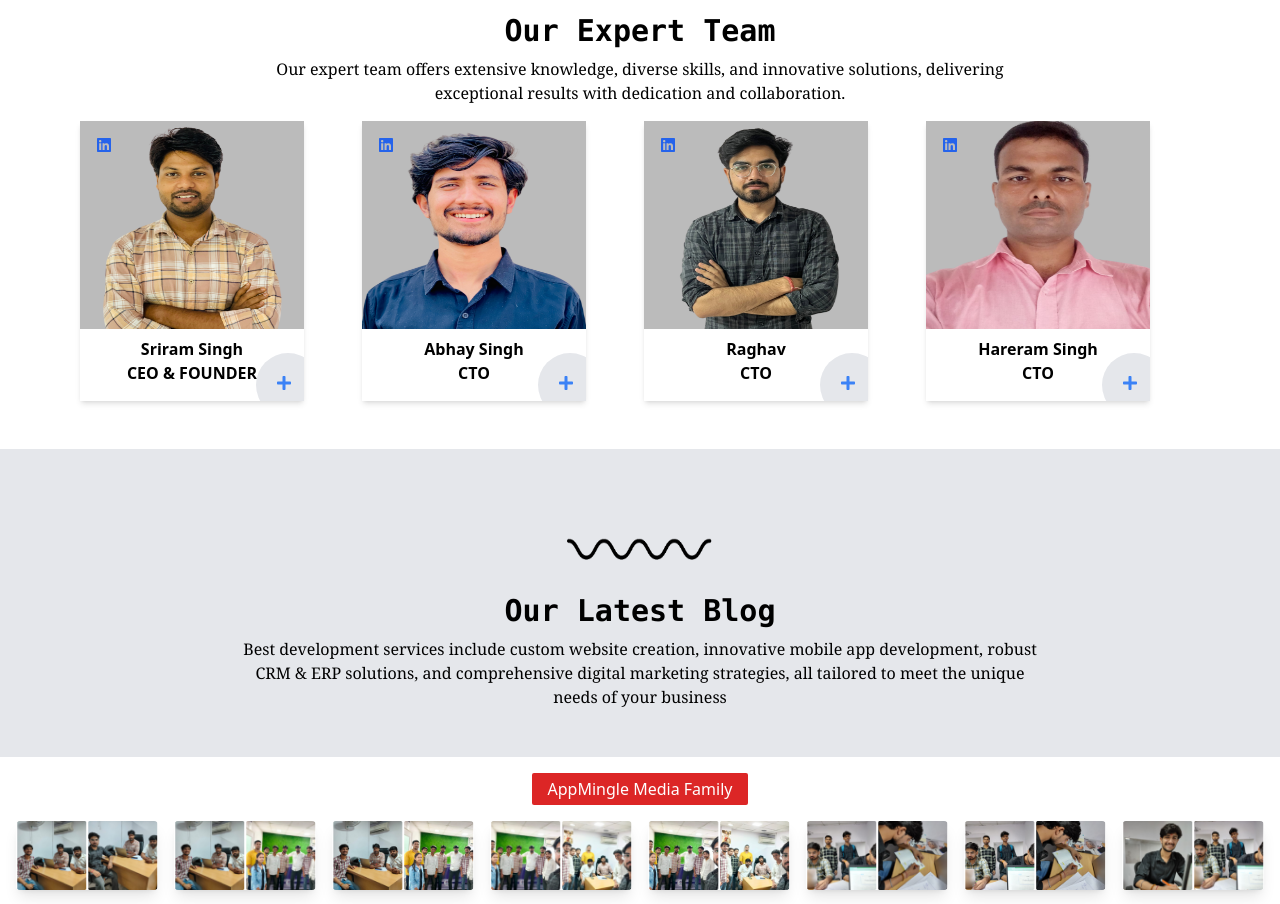
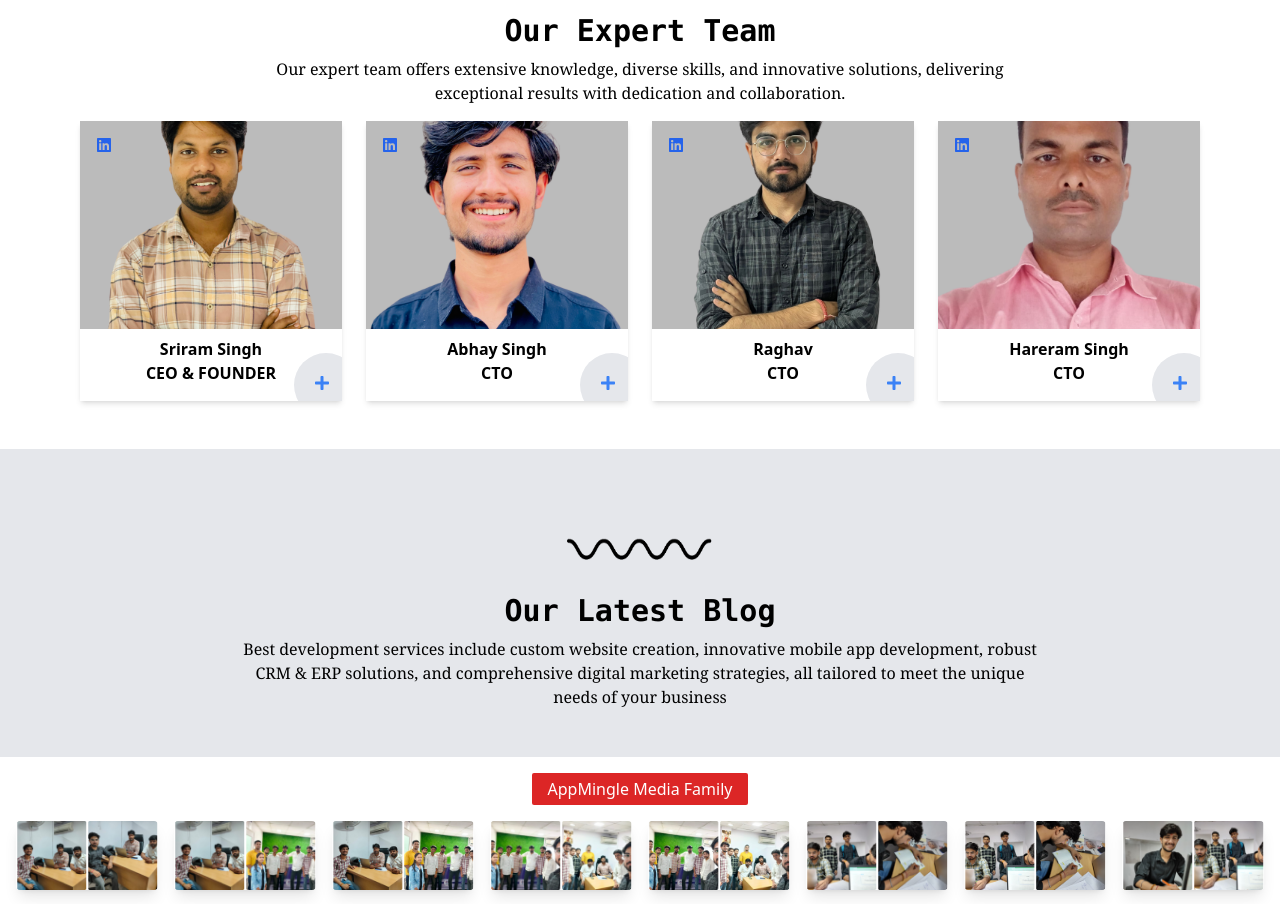
Before and after one commit to ayan878/appmingle-media, a React (Vite) app in the folder frontend/: page / in a window 1280 px wide. Shown: the part 980-1884 px from the top of the page. Built offline with nearby package versions, Linux system fonts and the light colour scheme.

Commit message:
expert team

```diff
--- a/frontend/src/components/Expertteam.jsx
+++ b/frontend/src/components/Expertteam.jsx
@@ -14,7 +14,7 @@ const pics = [
 
 function Expertteam() {
   return (
-    <div className="mx-auto bg-white py-12 px-20">
+    <div className="mx-auto bg-white py-12 px-4 md:px-20">
       <img src={wave} alt="wave" className="h-24 w-40 mx-auto" />
       <h1 className="text-3xl font-bold text-center font-mono mb-2">
         Our Expert Team
@@ -24,18 +24,24 @@ function Expertteam() {
         innovative solutions, delivering exceptional results with dedication and
         collaboration.
       </p>
-      <div className="grid grid-cols-2 md:grid-cols-4 gap-16 md:gap-2">
+      <div className="grid grid-cols-2 sm:grid-cols-2 md:grid-cols-4 gap-6">
         {pics.map((pic, index) => (
           <div
             key={index}
-            className="relative w-56 flex flex-col items-center justify-between shadow-md overflow-hidden "
+            className="relative flex flex-col items-center justify-between shadow-md overflow-hidden w-full max-w-xs mx-auto"
           >
-            <img src={pic.src} alt={pic.desc} className="h-52 w-full mb-2" />
+            <img
+              src={pic.src}
+              alt={pic.desc}
+              className="h-52 w-full mb-2 object-cover"
+            />
             <span className="text-center font-semibold">{pic.desc}</span>
-            <span className="text-center font-semibold mb-4">{pic.designation}</span>
+            <span className="text-center font-semibold mb-4">
+              {pic.designation}
+            </span>
             <FaLinkedin className="absolute top-4 left-4 text-blue-600" />
             <button className="absolute bottom-4 right-4 transform translate-x-1/2 translate-y-1/2 font-bold w-16 h-16 text-white rounded-full bg-gray-200">
-              <FaPlus className="ml-5 -mt-1 text-blue-500"/>
+              <FaPlus className="ml-5 -mt-1 text-blue-500" />
             </button>
           </div>
         ))}
```
